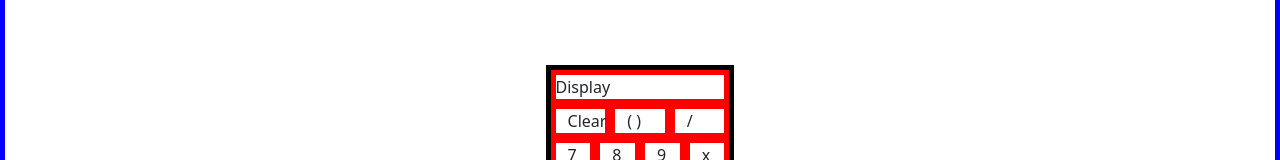
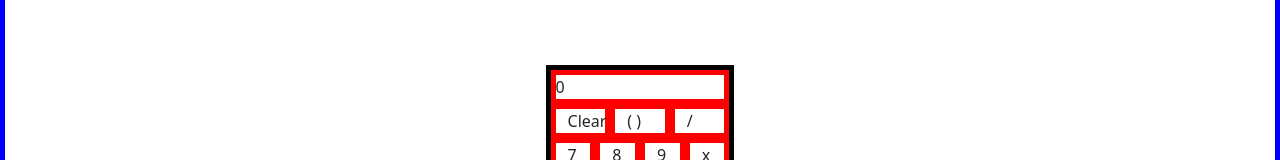
Before and after one commit to mhhutton/javascript_calculator, a React (Create React App) app: page / in a window 1280 px wide. Shown: the part 228-388 px from the top of the page. Built offline with nearby package versions, Linux system fonts and the light colour scheme.

Commit message:
Added clear btn function. Create display state.

```diff
--- a/src/App.js
+++ b/src/App.js
@@ -1,8 +1,16 @@
 import './App.css';
+
+import { useEffect, useState } from 'react';
+
 import 'bootstrap/dist/css/bootstrap.min.css';
 import { Container, Row, Col } from 'react-bootstrap';
 
 function App() {
+  const [display, setDisplay] = useState(0);
+
+  const handleDisplay = (input) => {
+
+  }
   return (
     <div className="App">
       <Container id="calc-box">
@@ -11,12 +19,13 @@ function App() {
           id="display"
           lg={12}
         >
-          Display
+          {display}
         </Row>
         <Row>
           <Col
             className="calc-btn" id="clear"
             xs={4}
+            onClick={() => {setDisplay(0)}}
           >
             Clear
           </Col>
```
